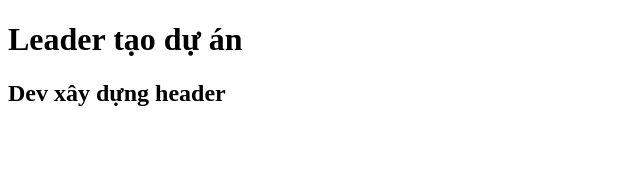
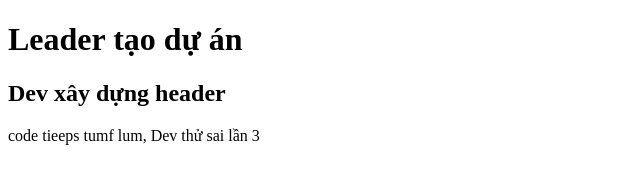
Before and after one commit to levantong/DemoGit, a plain HTML site: page index.html in a window 1280 px wide. Shown: the whole page, without its empty margins (0-640 px from the left). Drawn offline with Linux system fonts and the light colour scheme.

Commit message:
Dev thu sai lan 3

```diff
--- a/index.html
+++ b/index.html
@@ -12,6 +12,7 @@
         <h2>Dev xây dựng header</h2>
         <section class="Dev thu sai"></section>
         <section class="Dev thu sai 2"></section>
+        <p>code tieeps tumf lum, Dev thử sai lần 3</p>
     </header>
 </body>
 </html>
```
